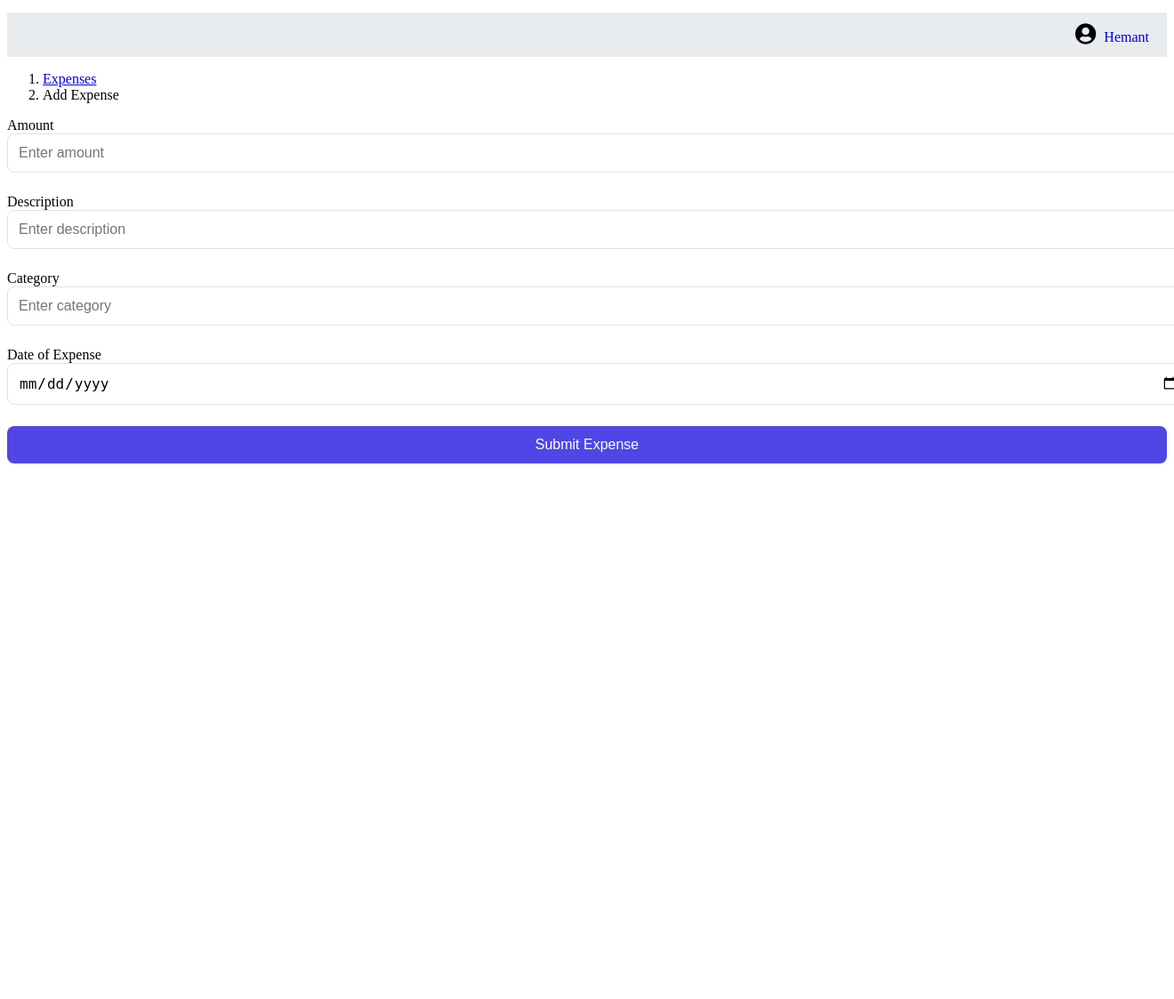
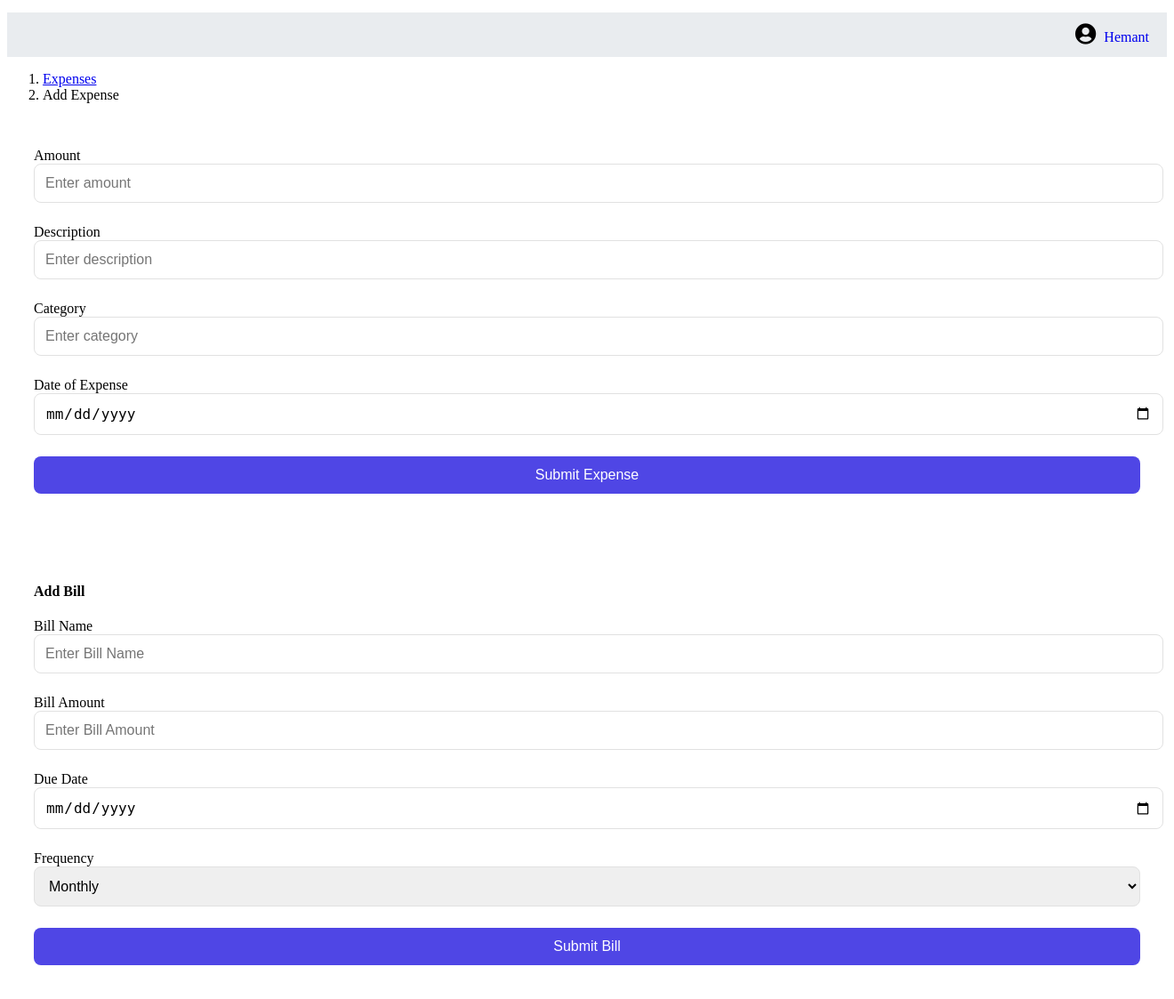
Before and after one commit to varadnair30/SmartSpend-AI-Expensetracker, a Django app: page /add-expense in a window 1320 px wide; the page is wider, and only the part inside the window is pictured. Shown: the part 322-1445 px from the top of that part at 89% size. Before the commit the page ends 843 px from the top of that part, so only its background shows below. Run offline with Django 4.2, Linux system fonts and the light colour scheme; a user stored in the database is signed in; parts of the project's set-up code (start-up, migrations or seed data) failed here and were passed over.

Commit message:
Add Bill added

```diff
--- a/dataset.csv
+++ b/dataset.csv
@@ -226,3 +226,8 @@ OPT Fees,education,opt fees
 McD,food,mcd
 Subway,food,subway
 phone case,Accessories,phone case
+Pizza,food,pizza
+Pizza,food,pizza
+Pizza,food,pizza
+Pizza,food,pizza
+Pizza,food,pizza
--- a/expenses/urls.py
+++ b/expenses/urls.py
@@ -17,6 +17,7 @@ urlpatterns = [
     path('stats', views.stats_view,
          name="stats"),
     path('stats/data', views.expense_summary_data, name='expense_summary_data'),
+    path('add-bill/', views.add_bill, name='add-bill'),
     path('set-daily-expense-limit/',views.set_expense_limit,name="set-daily-expense-limit")
 
 ]
--- a/expenses/views.py
+++ b/expenses/views.py
@@ -7,12 +7,12 @@ from django.core.paginator import Paginator
 import json
 from django.http import JsonResponse
 from userpreferences.models import UserPreference
-import datetime
 import requests
 import pandas as pd
 from sklearn.feature_extraction.text import TfidfVectorizer
 from django.contrib.sessions.models import Session
 from datetime import date
+from datetime import datetime
 import requests
 import pandas as pd
 from sklearn.feature_extraction.text import TfidfVectorizer
@@ -31,7 +31,7 @@ from django.http import JsonResponse
 from .models import Expense
 from django.http import JsonResponse
 import datetime
-from .models import Expense
+from .models import Expense,Bill
 from django.db.models import Sum
 data = pd.read_csv('dataset.csv')
 
@@ -138,8 +138,8 @@ def add_expense(request):
         response = requests.post(update_url, json={'new_data': new_data})
 
         try:
-            date = datetime.datetime.strptime(date_str, '%Y-%m-%d').date()
-            today = datetime.date.today()
+            date = datetime.strptime(date_str, '%Y-%m-%d').date()  # Correct date conversion
+            today = datetime.today().date()  # Correct method to get today's date
 
             if date > today:
                 messages.error(request, 'Date cannot be in the future')
@@ -169,6 +169,53 @@ def add_expense(request):
         except ValueError:
             messages.error(request, 'Invalid date format')
             return render(request, 'expenses/add_expense.html', context)
+
+
+from datetime import datetime
+from dateutil.relativedelta import relativedelta  # Import relativedelta
+
+@login_required(login_url='/authentication/login')
+def add_bill(request):
+    if request.method == 'POST':
+        bill_name = request.POST['bill_name']
+        bill_amount = request.POST['bill_amount']
+        due_date = request.POST['due_date']
+        frequency = request.POST['frequency']
+        description = request.POST.get('description', '')  # Optional field
+
+        try:
+            # Convert the due_date string into a datetime object
+            due_date_obj = datetime.strptime(due_date, '%Y-%m-%d').date()
+
+            # Calculate the next due date based on frequency using relativedelta
+            if frequency == 'Monthly':
+                next_due_date = due_date_obj + relativedelta(months=1)  # Add one month
+            elif frequency == 'Yearly':
+                next_due_date = due_date_obj + relativedelta(years=1)  # Add one year
+            else:
+                next_due_date = due_date_obj  # Default to the same due date if frequency is not recognized
+
+            # Create the bill object
+            Bill.objects.create(
+                owner=request.user,
+                name=bill_name,
+                amount=bill_amount,
+                due_date=due_date_obj,
+                frequency=frequency,
+                description=description,
+                next_due_date=next_due_date  # Store the calculated next_due_date
+            )
+
+            messages.success(request, 'Bill added successfully')
+            return redirect('expenses')  # Or redirect as needed
+
+        except Exception as e:
+            messages.error(request, 'Error adding bill: ' + str(e))
+            return redirect('add-bill')  # Redirect to the same page if error
+
+    return render(request, 'expenses/add_expense.html')
+
+
 
 
 @login_required(login_url='/authentication/login')
--- a/templates/expenses/add_expense.html
+++ b/templates/expenses/add_expense.html
@@ -51,6 +51,16 @@
         display: inline-block;
         margin-top: 5px;
     }
+
+    /* Styling for form cards */
+    .card {
+        margin-top: 20px;
+    }
+
+    .card-body {
+        padding: 30px;
+    }
+
 </style>
 {% endblock css %}
 
@@ -64,6 +74,7 @@
         </ol>
     </nav>
 
+    <!-- Expense Form -->
     <div class="card shadow-lg p-4 rounded-lg">
         <div class="card-body">
             <form action="{% url 'add-expenses' %}" method="post" id="expense-form">
@@ -109,7 +120,51 @@
             </form>
         </div>
     </div>
+
+    <!-- Bill Form -->
+    <div class="card shadow-lg p-4 rounded-lg mt-4">
+        <div class="card-body">
+            <h4 class="font-semibold text-lg mb-4">Add Bill</h4>
+            <form action="{% url 'add-bill' %}" method="post" id="bill-form">
+                {% include 'partials/_messages.html'%}
+                {% csrf_token %}
+
+                <!-- Bill Name Field -->
+                <div class="form-group">
+                    <label for="bill_name" class="font-semibold text-gray-700">Bill Name</label>
+                    <input type="text" name="bill_name" class="form-control" id="bill_name" placeholder="Enter Bill Name" required />
+                </div>
+
+                <!-- Bill Amount Field -->
+                <div class="form-group">
+                    <label for="bill_amount" class="font-semibold text-gray-700">Bill Amount</label>
+                    <input type="number" name="bill_amount" class="form-control" id="bill_amount" placeholder="Enter Bill Amount" required />
+                </div>
+
+                <!-- Due Date Field -->
+                <div class="form-group">
+                    <label for="due_date" class="font-semibold text-gray-700">Due Date</label>
+                    <input type="date" name="due_date" class="form-control" id="due_date" required />
+                </div>
+
+                <!-- Frequency Field -->
+                <div class="form-group">
+                    <label for="frequency" class="font-semibold text-gray-700">Frequency</label>
+                    <select name="frequency" class="form-control" id="frequency">
+                        <option value="Monthly">Monthly</option>
+                        <option value="Yearly">Yearly</option>
+                    </select>
+                </div>
+
+                <!-- Submit Bill Button -->
+                <button type="submit" class="btn btn-primary">
+                    Submit Bill
+                </button>
+            </form>
+        </div>
+    </div>
 </div>
+
 {% endblock content %}
 
 <!-- Add JavaScript to handle category prediction -->
--- a/templates/expenses/index.html
+++ b/templates/expenses/index.html
@@ -13,7 +13,7 @@
       </ol>
     </nav>
     <a href="{% url 'add-expenses' %}" class="bg-purple-600 hover:bg-purple-700 text-white font-semibold px-4 py-2 rounded shadow transition">
-      Add Expense
+      Add Expense / Bills
     </a>
   </div>
 
--- a/templates/partials/_messages.html
+++ b/templates/partials/_messages.html
@@ -1,9 +1,9 @@
 {% if messages %}
 <div class="messages">
     {% for message in messages %}
-    <div>{% if message.tags %} class="alert  alert-sm alert-{{ message.tags }}" </div>{% endif %}>
-        {{ message }}
+        <div class="alert alert-sm alert-{{ message.tags }}">
+            {{ message }}
+        </div>
+    {% endfor %}
 </div>
-{% endfor %}
-</ul>
 {% endif %}
```
Also changed, not shown: expenses/models.py (+48 -4 lines), expenses/migrations/0004_bill.py (added), expenses/migrations/0005_alter_bill_next_due_date.py (added), static/img/forecast_plot.png.
